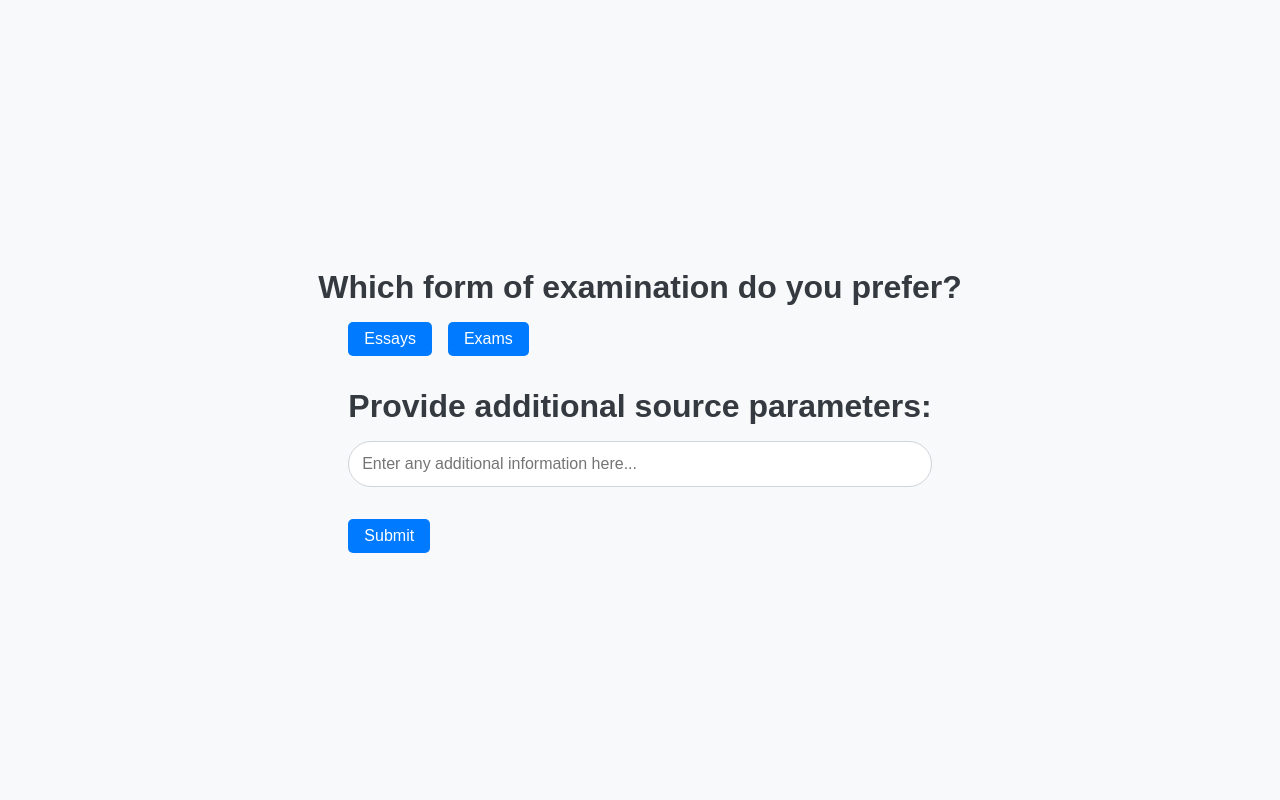
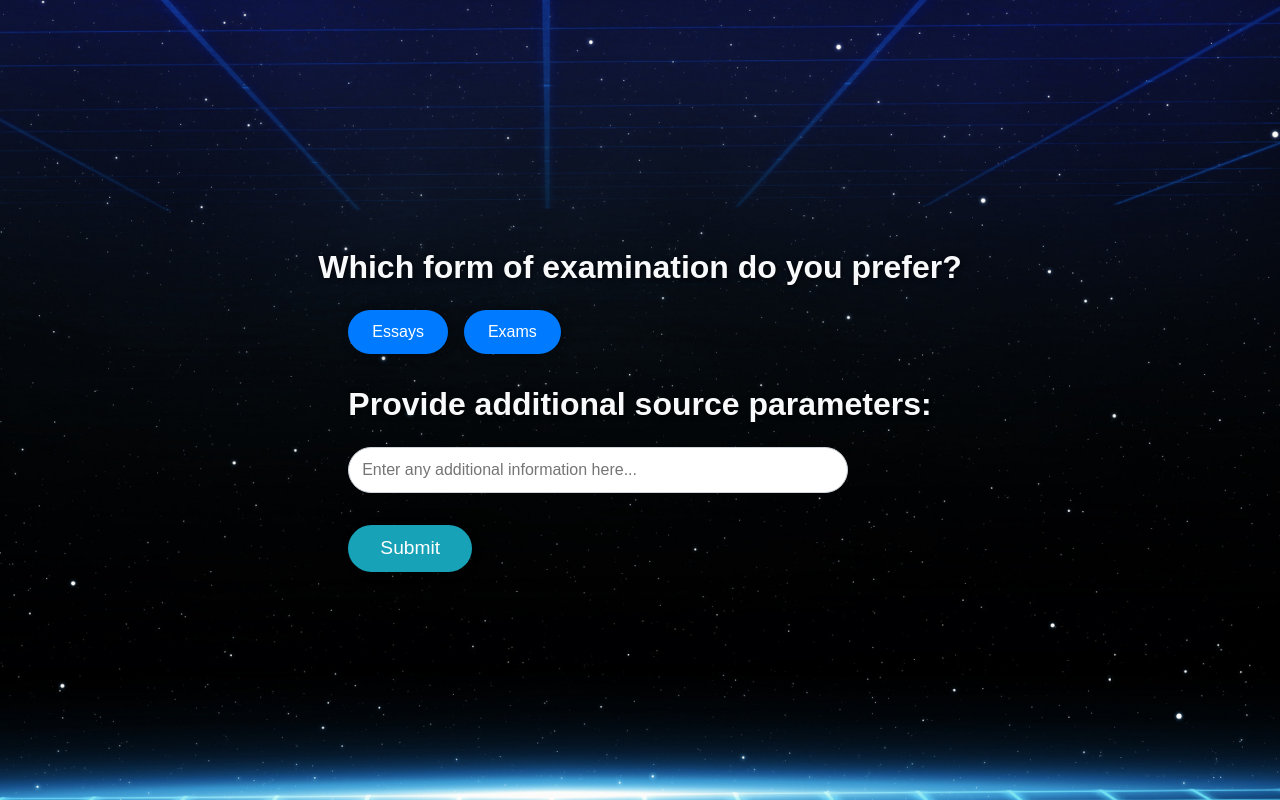
Before and after one commit to ivoheck/Complefy, a Flask app: template templates/select_interests_page.html in a window 1280 px wide. Run offline with Flask 3, Linux system fonts and the light colour scheme; the template is opened without the code that fills it, so the values that code supplies are empty.

Commit message:
FE Design

```diff
--- a/templates/select_interests_page.html
+++ b/templates/select_interests_page.html
@@ -10,16 +10,19 @@
             margin: 0;
             padding: 0;
             display: flex;
-            flex-direction: column; /* Vertikale Ausrichtung */
-            justify-content: center; /* Vertikal zentrieren */
-            align-items: center; /* Horizontal zentrieren */
-            height: 100vh; /* Höhe des Viewports verwenden */
-            background-color: #f8f9fa;
+            flex-direction: column;
+            justify-content: center;
+            align-items: center;
+            height: 100vh;
+            background: url('/static/images/back.png') no-repeat center center;
+            background-size: cover;
+            color: #fff;
         }
         h1 {
             font-size: 2rem;
-            color: #343a40;
-            margin-bottom: 1rem;
+            color: #f8f9fa;
+            text-shadow: 1px 1px 5px rgba(0, 0, 0, 0.7);
+            margin-bottom: 1.5rem;
         }
         .button-container {
             display: flex;
@@ -27,39 +30,56 @@
             margin-bottom: 2rem;
         }
         button {
-            padding: 0.5rem 1rem;
+            padding: 0.8rem 1.5rem;
             font-size: 1rem;
             color: white;
             background-color: #007bff;
             border: none;
-            border-radius: 5px;
+            border-radius: 30px;
             cursor: pointer;
-            transition: background-color 0.3s;
+            transition: background-color 0.3s, transform 0.2s;
+            box-shadow: 2px 2px 10px rgba(0, 0, 0, 0.3);
         }
         button.active {
-            background-color: #28a745; /* Green for active */
+            background-color: #28a745;
+            box-shadow: 2px 2px 15px rgba(0, 255, 0, 0.5);
         }
         button:hover {
             background-color: #0056b3;
+            transform: scale(1.05);
         }
         .input-container {
+            width: 100%;
+            max-width: 500px;
             margin-bottom: 1rem;
-        }
-        .submit-container {
-            margin-top: 2rem; /* Abstand zum vorherigen Bereich */
         }
         #additionalInput {
             width: 100%;
             padding: 0.8rem;
             font-size: 1rem;
             border: 1px solid #ced4da;
-            border-radius: 30px; /* Rundes Design */
+            border-radius: 30px;
             box-sizing: border-box;
             outline: none;
-            transition: border-color 0.3s ease-in-out;
+            transition: border-color 0.3s ease-in-out, box-shadow 0.3s ease-in-out;
         }
         #additionalInput:focus {
             border-color: #007bff;
+            box-shadow: 0 0 10px rgba(0, 123, 255, 0.5);
+        }
+        .submit-container {
+            margin-top: 2rem;
+        }
+        .submit-container button {
+            padding: 0.8rem 2rem;
+            font-size: 1.2rem;
+            background-color: #17a2b8;
+            border-radius: 30px;
+            transition: background-color 0.3s, transform 0.2s;
+        }
+        .submit-container button:hover {
+            background-color: #138496;
+            transform: scale(1.05);
         }
     </style>
 </head>
```
Also changed, not shown: templates/complefy_chat.html (+11 -19 lines).
